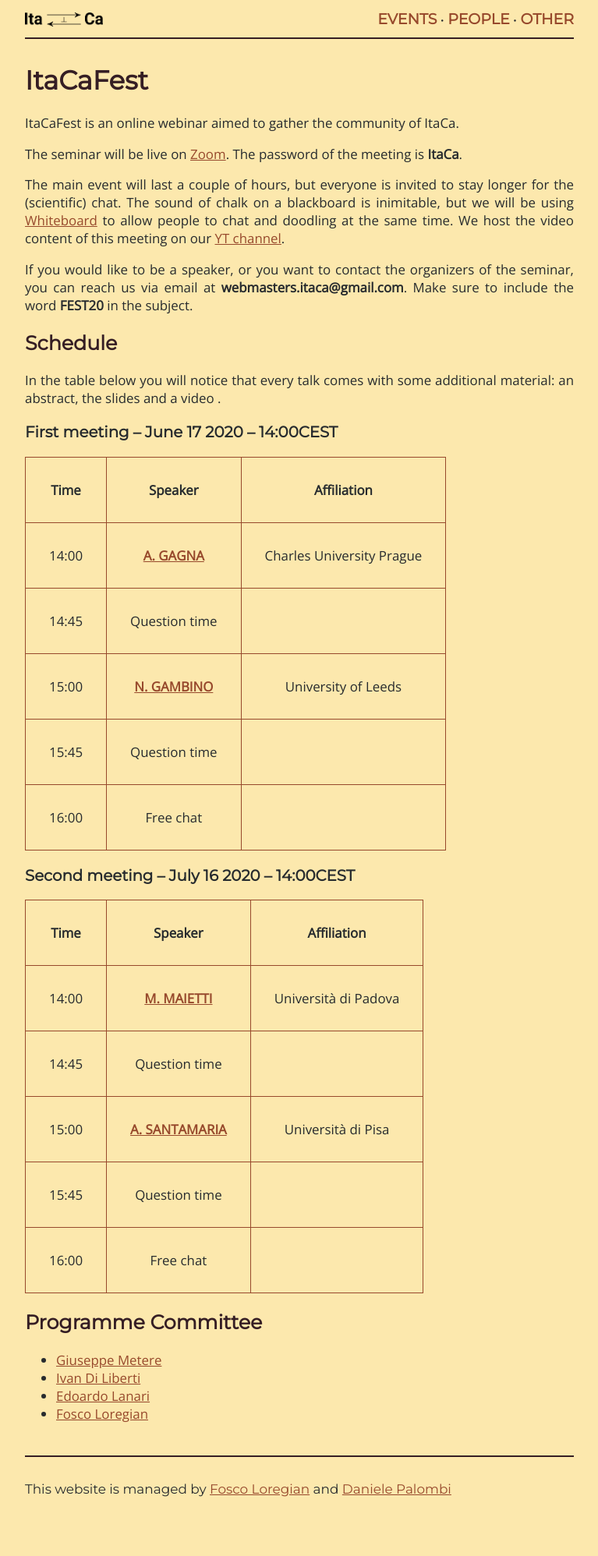
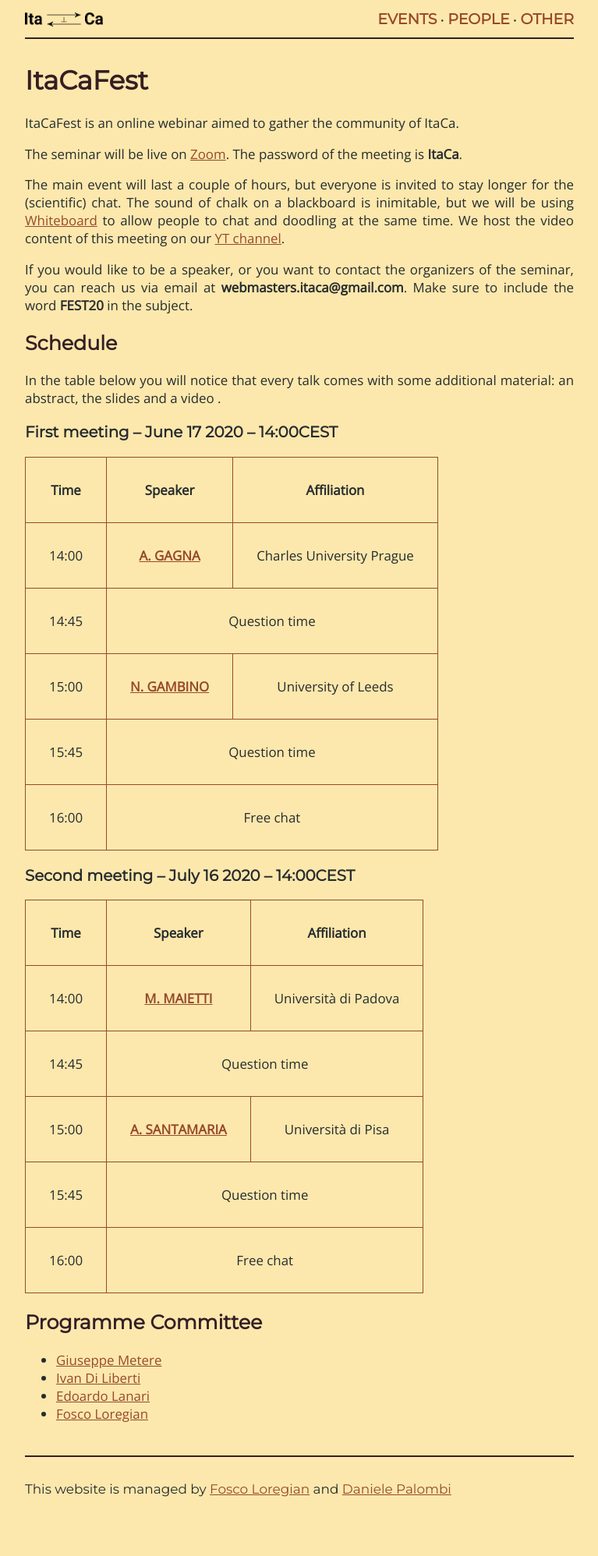
Before and after one commit to Progetto-ItaCa/Progetto-ItaCa.github.io, a Jekyll site: the page built from pages/fest.md, in a window 1280 px wide. Shown: the whole page at 78% size, without its empty margins (256-1023 px from the left). Built offline with Jekyll 4.4.1, drawn with Linux system fonts in a browser that asks for light colours; our own code applies the rules of GitHub Pages for plain Markdown files.

Commit message:
table is fine now

```diff
--- a/pages/fest.md
+++ b/pages/fest.md
@@ -18,23 +18,92 @@ In the table below you will notice that every talk comes with some additional ma
 
 ### First meeting ⎯ June 17 2020 ⎯ 14:00CEST
 
-| Time  |     Speaker      |     Affiliation      |
+<!-- | Time  |     Speaker      |     Affiliation      |
 |:-----:|:----------------:|:--------------------:|
 | 14:00 | [**A. GAGNA**](https://sites.google.com/view/andreagagna/home){:target="_blank"} | Charles University Prague |
 | 14:45 | Question time    |                      |
 | 15:00 | [**N. GAMBINO**](http://www1.maths.leeds.ac.uk/~pmtng/){:target="_blank"} | University of Leeds |
 | 15:45 | Question time    |                      |
-| 16:00 | Free chat        |                      |
+| 16:00 | Free chat        |                      | -->
+
+<table>
+  <thead>
+    <tr>
+      <th style="text-align: center">Time</th>
+      <th style="text-align: center">Speaker</th>
+      <th style="text-align: center">Affiliation</th>
+    </tr>
+  </thead>
+  <tbody>
+    <tr>
+      <td style="text-align: center">14:00</td>
+      <td style="text-align: center"><a href="https://sites.google.com/view/andreagagna/home" target="_blank"><strong>A. GAGNA</strong></a></td>
+      <td style="text-align: center">Charles University Prague</td>
+    </tr>
+    <tr>
+      <td style="text-align: center">14:45</td>
+      <td style="text-align: center" colspan="2">Question time </td>
+    </tr>
+    <tr>
+      <td style="text-align: center">15:00</td>
+      <td style="text-align: center"><a href="http://www1.maths.leeds.ac.uk/~pmtng/" target="_blank"><strong>N. GAMBINO</strong></a></td>
+      <td style="text-align: center">University of Leeds</td>
+    </tr>
+    <tr>
+      <td style="text-align: center">15:45</td>
+      <td style="text-align: center" colspan="2">Question time </td>
+    </tr>
+    <tr>
+      <td style="text-align: center">16:00</td>
+      <td style="text-align: center" colspan="2">Free chat </td>
+    </tr>
+  </tbody>
+</table>
 
 ### Second meeting ⎯ July 16 2020 ⎯ 14:00CEST
-
+<!--
 | Time  |     Speaker       |     Affiliation      |
 |:-----:|:-----------------:|:--------------------:|
 | 14:00 | [**M. MAIETTI**](https://www.math.unipd.it/~maietti/){:target="_blank"} | Università di Padova |
 | 14:45 | Question time     |                      |
 | 15:00 | [**A. SANTAMARIA**](https://www.researchgate.net/profile/Alessio_Santamaria){:target="_blank"} | Università di Pisa |
 | 15:45 | Question time     |                      |
-| 16:00 | Free chat         |                      |
+| 16:00 | Free chat         |                      |  -->
+
+<table>
+  <thead>
+    <tr>
+      <th style="text-align: center">Time</th>
+      <th style="text-align: center">Speaker</th>
+      <th style="text-align: center">Affiliation</th>
+    </tr>
+  </thead>
+  <tbody>
+    <tr>
+      <td style="text-align: center">14:00</td>
+      <td style="text-align: center"><a href="https://www.math.unipd.it/~maietti/" target="_blank"><strong>M. MAIETTI</strong></a></td>
+      <td style="text-align: center">Università di Padova</td>
+    </tr>
+    <tr>
+      <td style="text-align: center">14:45</td>
+      <td style="text-align: center" colspan="2">Question time </td>
+    </tr>
+    <tr>
+      <td style="text-align: center">15:00</td>
+      <td style="text-align: center"><a href="https://www.researchgate.net/profile/Alessio_Santamaria" target="_blank"><strong>A. SANTAMARIA</strong></a></td>
+      <td style="text-align: center">Università di Pisa</td>
+    </tr>
+    <tr>
+      <td style="text-align: center">15:45</td>
+      <td style="text-align: center" colspan="2">Question time </td>
+    </tr>
+    <tr>
+      <td style="text-align: center">16:00</td>
+      <td style="text-align: center" colspan="2">Free chat </td>
+    </tr>
+  </tbody>
+</table>
+
 
 ## Programme Committee
 
```
Also changed, not shown: 1 other file.
